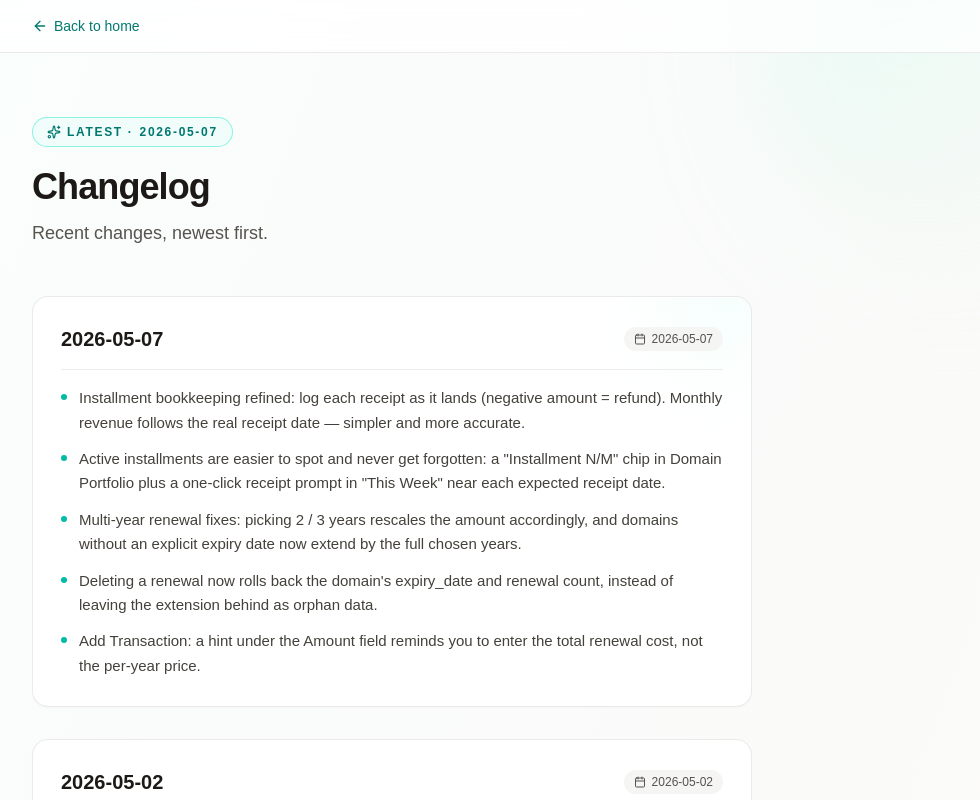
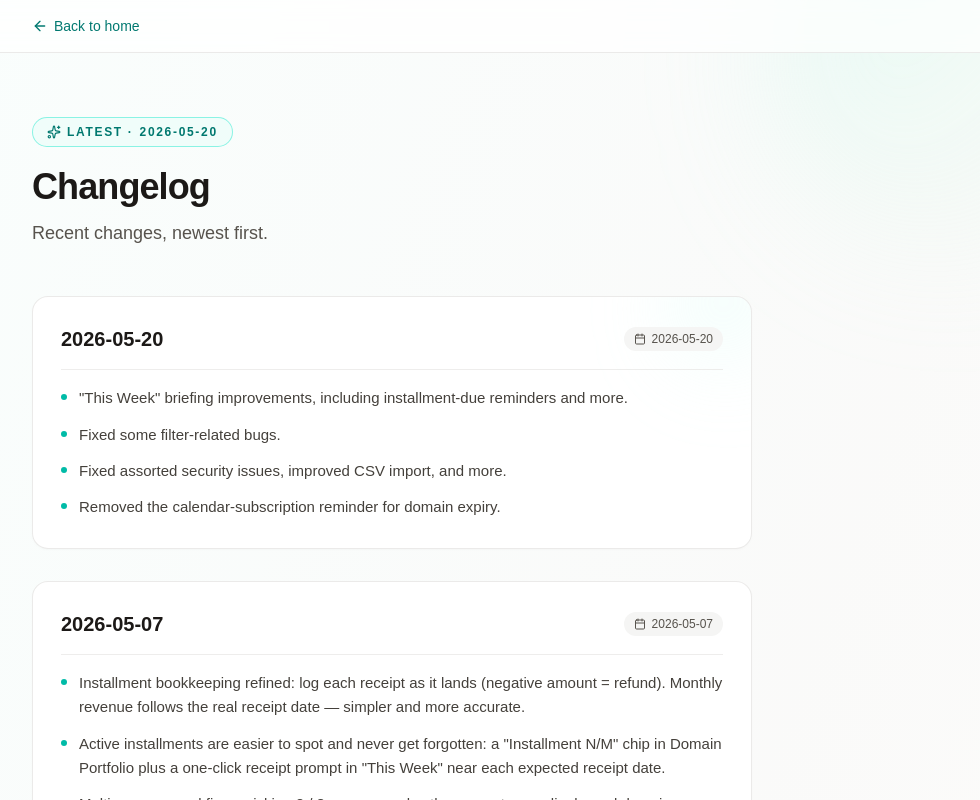
Before and after one commit to nomadcafe/66do, a Next.js app: page /en/changelog in a window 1280 px wide. Shown: the top 800 px of the page, without its empty margins (248-1228 px from the left). Built offline with nearby package versions, Linux system fonts and the light colour scheme; no server answers.

Commit message:
docs(changelog): add 2026-05-20 entry — briefing, filters, security, iCal removal

```diff
--- a/src/content/changelog.ts
+++ b/src/content/changelog.ts
@@ -79,6 +79,16 @@ export function changelogPageMetadata(locale: HomeLocale): Metadata {
 
 export const changelogReleases: Record<HomeLocale, ChangelogRelease[]> = {
   zh: [
+    {
+      version: '2026-05-20',
+      date: '2026-05-20',
+      items: [
+        '优化「本周提醒」功能，加入分期提醒等。',
+        '修复了筛选功能的一些 bug。',
+        '修复若干安全 bug，改善 CSV 导入等。',
+        '删除了域名到期的日历提醒订阅功能。',
+      ],
+    },
     {
       version: '2026-05-07',
       date: '2026-05-07',
@@ -169,6 +179,16 @@ export const changelogReleases: Record<HomeLocale, ChangelogRelease[]> = {
   ],
   en: [
     {
+      version: '2026-05-20',
+      date: '2026-05-20',
+      items: [
+        '"This Week" briefing improvements, including installment-due reminders and more.',
+        'Fixed some filter-related bugs.',
+        'Fixed assorted security issues, improved CSV import, and more.',
+        'Removed the calendar-subscription reminder for domain expiry.',
+      ],
+    },
+    {
       version: '2026-05-07',
       date: '2026-05-07',
       items: [
```
